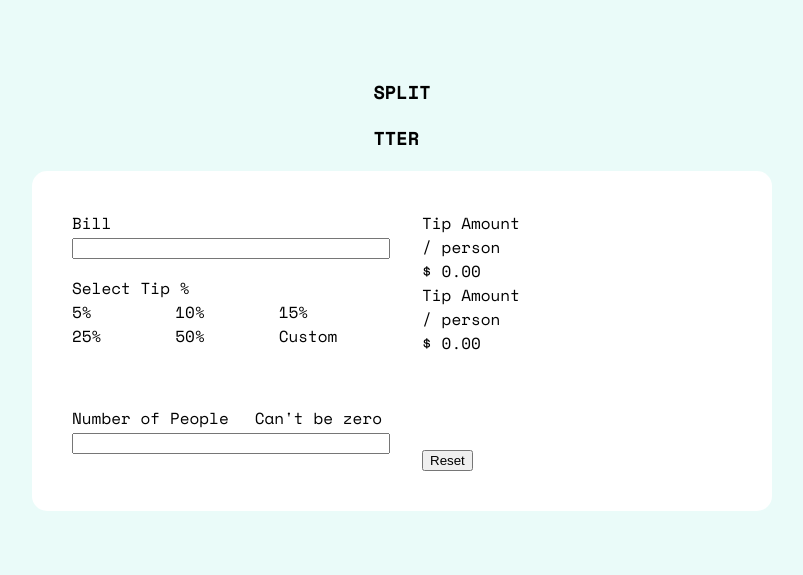
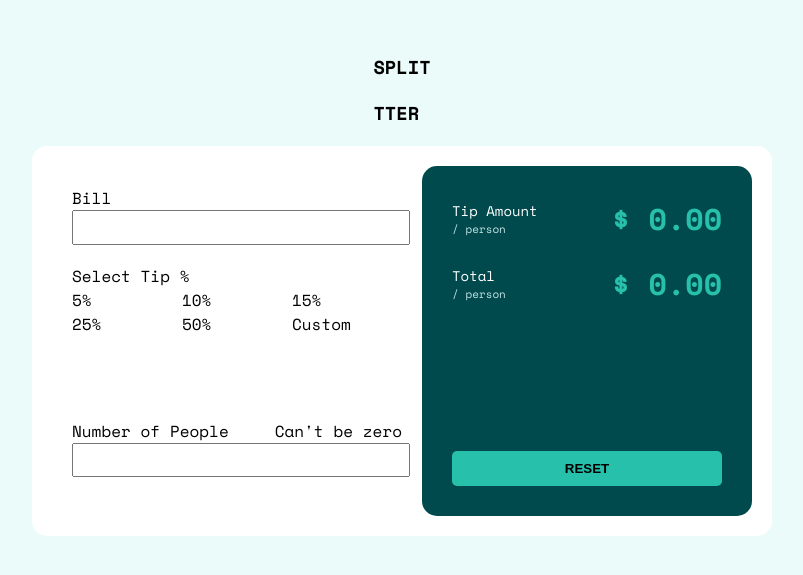
Before and after one commit to mchtugr/tip-calculator, a Vue app: page / in a window 1280 px wide. Shown: the part 115-690 px from the top of the page, without its empty margins (238-1041 px from the left). Built offline with nearby package versions, Linux system fonts and the light colour scheme.

Commit message:
refactor: right screen css

```diff
--- a/src/components/Card.vue
+++ b/src/components/Card.vue
@@ -27,23 +27,23 @@
     <div class="right">
       <div class="right-inner">
         <div class="right-top">
-          <div class="tip-amount">
+          <div class="right-top-row">
             <div class="label">
-              <div>Tip Amount</div>
-              <div>/ person</div>
+              <div class="label-heading">Tip Amount</div>
+              <div class="label-subheading">/ person</div>
             </div>
             <div class="price">$ 0.00</div>
           </div>
-          <div class="total">
+          <div class="right-top-row">
             <div class="label">
-              <div>Tip Amount</div>
-              <div>/ person</div>
+              <div class="label-heading">Total</div>
+              <div class="label-subheading">/ person</div>
             </div>
             <div class="price">$ 0.00</div>
           </div>
         </div>
         <div class="right-bottom">
-          <button>Reset</button>
+          <button class="reset-btn">Reset</button>
         </div>
       </div>
     </div>
@@ -59,7 +59,7 @@ export default {
 <style>
 .card-container {
   background-color: #fff;
-  height: 300px;
+  min-height: 350px;
   width: 700px;
   margin: 0;
   padding: 20px;
@@ -80,6 +80,11 @@ export default {
 
 input {
   width: 100%;
+  line-height: 1.8;
+  text-align: right;
+  font-family: 'Space Mono', monospace;
+  font-weight: 700;
+  font-size: 16px;
 }
 
 .tip-grid-container {
@@ -89,7 +94,7 @@ input {
 
 .right {
   width: 50%;
-  padding: 20px;
+  /* padding: 20px; */
 }
 
 .right-inner {
@@ -97,5 +102,46 @@ input {
   display: flex;
   flex-direction: column;
   justify-content: space-between;
+  background-color: hsl(183, 100%, 15%);
+  border-radius: 15px;
+  padding: 30px;
+  color: #fff;
+  box-sizing: border-box;
+}
+
+.right-top-row {
+  display: flex;
+  justify-content: space-between;
+  align-items: center;
+  margin-bottom: 20px;
+}
+
+.label-heading {
+  font-size: 14px;
+}
+
+.label-subheading {
+  font-size: 11px;
+  color: hsl(185, 41%, 84%);
+}
+
+.price {
+  font-size: 30px;
+  font-weight: 700;
+  color: hsl(172, 67%, 45%);
+}
+
+.reset-btn {
+  width: 100%;
+  padding: 10px;
+  border-radius: 5px;
+  border: none;
+  text-transform: uppercase;
+  font-weight: 700;
+  background-color: hsl(172, 67%, 45%);
+}
+
+.reset-btn:hover {
+  background-color: hsl(172, 67%, 65%);
 }
 </style>
```
